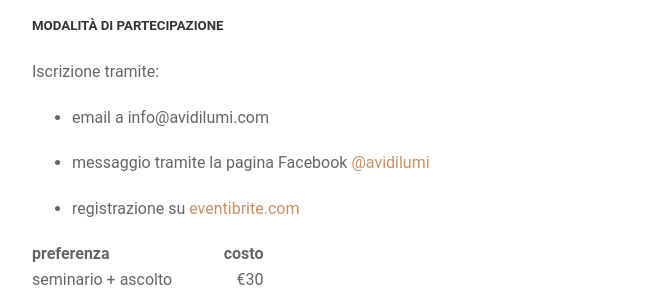
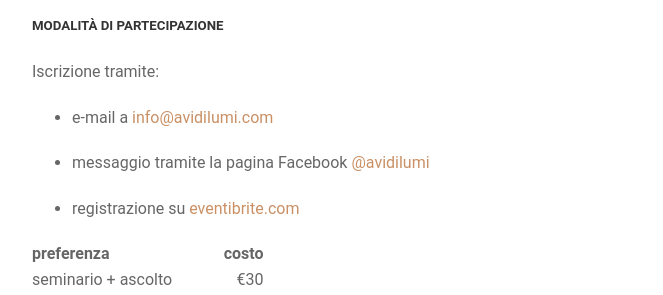
Before and after one commit to AvidiLumi/avidilumi.github.io, a Jekyll site: the page built from projects/proj-1.md, in a window 1280 px wide and 900 px high, scrolled down 681 px. Shown: the part 152-447 px from the top of the window, without its empty margins (308-971 px from the left). Built offline with Jekyll 4.4.1, drawn with Linux system fonts in a browser that asks for light colours; nearby versions of some CDN libraries.

Commit message:
email link

```diff
--- a/projects/proj-1.md
+++ b/projects/proj-1.md
@@ -27,7 +27,7 @@ Due giornate per conoscere e andare a fondo negli aspetti della composizione str
 
 Iscrizione tramite:
 
-* email a info@avidilumi.com
+* e-mail a [info@avidilumi.com](mailto:info@avidilumi.com)
 
 * messaggio tramite la pagina Facebook [@avidilumi](https://www.facebook.com/avidilumi)
 
```
